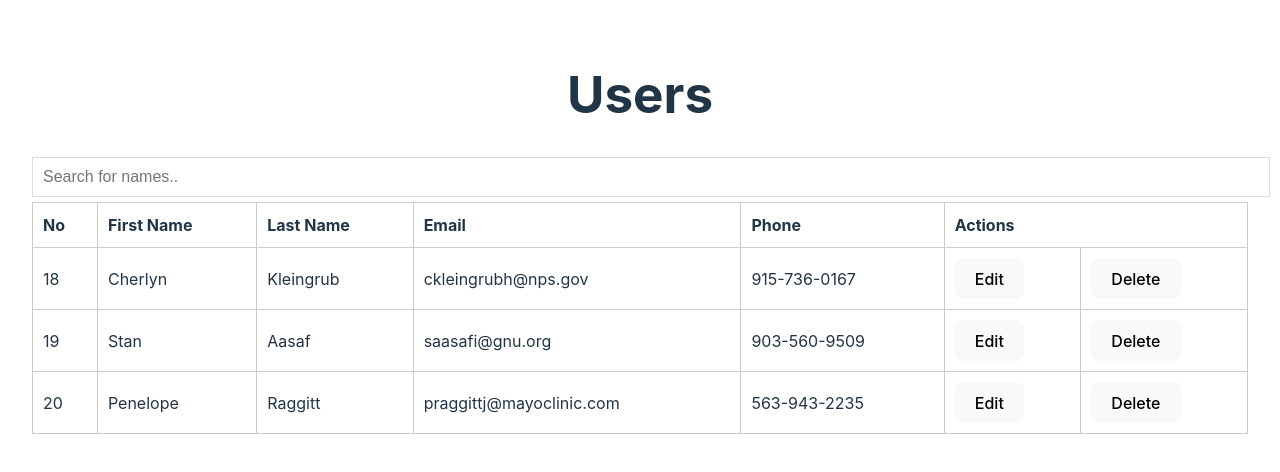
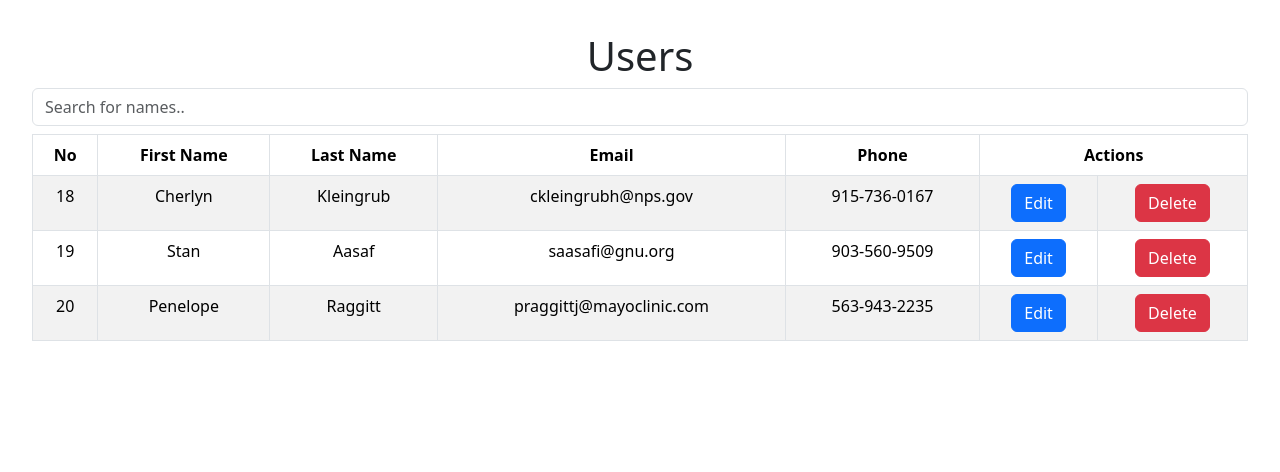
Before and after one commit to Satosh-J/master-react-five-day, a React (Vite) app: page / in a window 1280 px wide. Shown: the top 472 px of the page. Built offline with nearby package versions, Linux system fonts and the light colour scheme.

Commit message:
Day 2: Afternoon Session(Styling with Bootstrap)

```diff
--- a/package.json
+++ b/package.json
@@ -11,6 +11,7 @@
   },
   "dependencies": {
     "@emotion/react": "^11.11.3",
+    "bootstrap": "^5.3.2",
     "react": "^18.2.0",
     "react-dom": "^18.2.0"
   },
--- a/src/components/EditableCell.tsx
+++ b/src/components/EditableCell.tsx
@@ -7,23 +7,17 @@ interface UserRowProps {
   isEditing: boolean
 }
 
-const tdStyle = {
-  border: '1px solid #cccccc',
-  textAlign: 'left',
-  padding: '10px'
-}
-
 const EditableTableCell: FC<UserRowProps> = ({ name, value, onChange, isEditing = false }) => {
 
 
   return (
-    <td
-      style={tdStyle}
+    <td className={isEditing ? 'editing' : ''}
     >
       {isEditing ? (
         <input
           type="text"
           name={name}
+          className="form-control"
           value={value}
           onChange={onChange}
         />
--- a/src/components/UserRow.tsx
+++ b/src/components/UserRow.tsx
@@ -13,12 +13,6 @@ const editableFields = [
     'email',
     'phone',
 ]
-
-const tdStyle = {
-    border: '1px solid #cccccc',
-    textAlign: 'left',
-    padding: '10px'
-}
 
 const UserRow: FC<UserRowProps> = ({ user, onEdit, onDelete }) => {
     const [isEditing, setIsEditing] = useState(false);
@@ -58,7 +52,7 @@ const UserRow: FC<UserRowProps> = ({ user, onEdit, onDelete }) => {
 
     return (
         <tr key={user.id}>
-            <td style={tdStyle}
+            <td
             >{user.id}</td>
             {editableFields.map((field) => (
                 <EditableTableCell
@@ -69,27 +63,31 @@ const UserRow: FC<UserRowProps> = ({ user, onEdit, onDelete }) => {
                     value={editedUser[field as keyof object]}
                 />
             ))}
-            <td style={tdStyle}
+            <td
             >
                 {
                     isEditing ?
                         <button onClick={handleCancel}
+                            className="btn btn-secondary"
                         >
                             Cancel
                         </button> :
                         <button
+                            className="btn btn-primary"
                             onClick={handleEdit}>
                             Edit
                         </button>
                 }
             </td>
-            <td style={tdStyle}
+            <td
             >
                 {
                     isEditing ?
                         <button onClick={handleSave}
+                            className="btn btn-primary"
                         >Save</button> :
                         <button onClick={() => onDelete(user.id)}
+                            className="btn btn-danger"
                         >Delete</button>
                 }
             </td>
--- a/src/components/UsersTable.tsx
+++ b/src/components/UsersTable.tsx
@@ -1,3 +1,5 @@
+// UsersTable.tsx
+
 import { FC, useState, useEffect } from "react";
 import UserRow from "./UserRow";
 
@@ -5,25 +7,6 @@ interface UsersTableProps {
   users: User[]
 }
 
-
-const inputStyle = {
-  width: '100%',
-  fontSize: '16px',
-  padding: '10px',
-  border: '1px solid #ddd',
-  marginBottom: '5px'
-}
-
-const tableStyle = {
-  borderCollapse: 'collapse',
-  width: '100%'
-}
-
-const thStyle = {
-  border: '1px solid #cccccc',
-  textAlign: 'left',
-  padding: '10px'
-}
 
 const UsersTable: FC<UsersTableProps> = ({ users }) => {
 
@@ -64,28 +47,25 @@ const UsersTable: FC<UsersTableProps> = ({ users }) => {
   }, [filter, users]);
 
   return (
-    <div
-    >
+    <div>
       <h1>Users</h1>
       <input type="text"
         value={filter}
-        style={inputStyle}
+        className="form-control my-2"
         placeholder="Search for names.."
         title="Type in a name"
         onChange={(e) => setFilter(e.target.value)}
       />
 
-      <table
-        style={tableStyle}
-      >
+      <table className="table table-striped table-bordered">
         <thead>
-          <tr >
-            <th style={thStyle}>No</th>
-            <th style={thStyle}>First Name</th>
-            <th style={thStyle}>Last Name</th>
-            <th style={thStyle}>Email</th>
-            <th style={thStyle}>Phone</th>
-            <th colSpan={2} style={thStyle}>Actions</th>
+          <tr>
+            <th>No</th>
+            <th>First Name</th>
+            <th>Last Name</th>
+            <th>Email</th>
+            <th>Phone</th>
+            <th colSpan={2}>Actions</th>
           </tr>
         </thead>
         <tbody>
--- a/src/main.tsx
+++ b/src/main.tsx
@@ -1,7 +1,8 @@
 import React from 'react'
 import ReactDOM from 'react-dom/client'
 import App from './App.tsx'
-import './index.css'
+import 'bootstrap/dist/css/bootstrap.min.css';
+// import './index.css'
 
 ReactDOM.createRoot(document.getElementById('root')!).render(
   <React.StrictMode>
```
Also changed, not shown: 1 other file (tests, documents, lock files or other folders).
